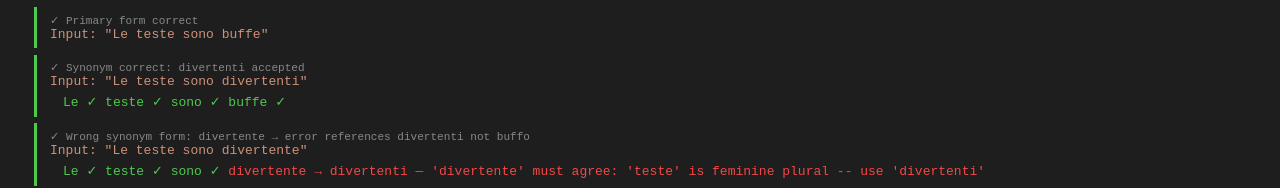
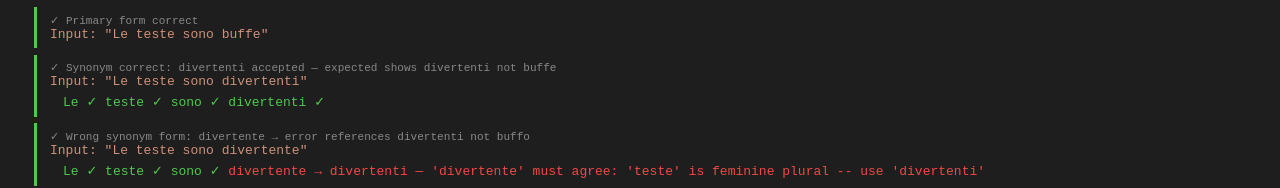
Before and after one commit to leibnitz27/ittutor, a plain HTML site: page test_checker.html in a window 1280 px wide. Shown: the part 732-920 px from the top of the page. Drawn offline with Linux system fonts and the light colour scheme.

Commit message:
Show matched synonym form in expected, not primary form
When the user types a correct synonym (e.g. divertenti), the token
expected field now reflects divertenti rather than the primary form
buffe. Test updated to assert this.

Co-Authored-By: Claude Sonnet 4.6 <noreply@anthropic.com>

```diff
--- a/js/checker.js
+++ b/js/checker.js
@@ -149,8 +149,10 @@ export function check(userInput, exercise) {
         const acceptedStripped = accepted.map(stripAccents);
 
         if (accepted.includes(got)) {
+            const matchIdx  = accepted.indexOf(got);
+            const matchForm = (at.accepted ?? [at.token])[matchIdx];
             return {
-                expected: at.token, got,
+                expected: matchForm, got,
                 correct: true, accentOnly: false,
                 role: at.role, ruleId: at.ruleId,
                 message: null
--- a/test_checker.html
+++ b/test_checker.html
@@ -175,10 +175,16 @@ const tests = [
                 expect: { correct: true, accentOnly: false },
             },
             {
-                label: "Synonym correct: divertenti accepted",
+                label: "Synonym correct: divertenti accepted — expected shows divertenti not buffe",
                 input: "Le teste sono divertenti",
                 exercise: testeExercise,
                 expect: { correct: true, accentOnly: false },
+                expectTokens: [
+                    { correct: true },
+                    { correct: true },
+                    { correct: true },
+                    { correct: true, expected: "divertenti" },
+                ]
             },
             {
                 label: "Wrong synonym form: divertente → error references divertenti not buffo",
```
